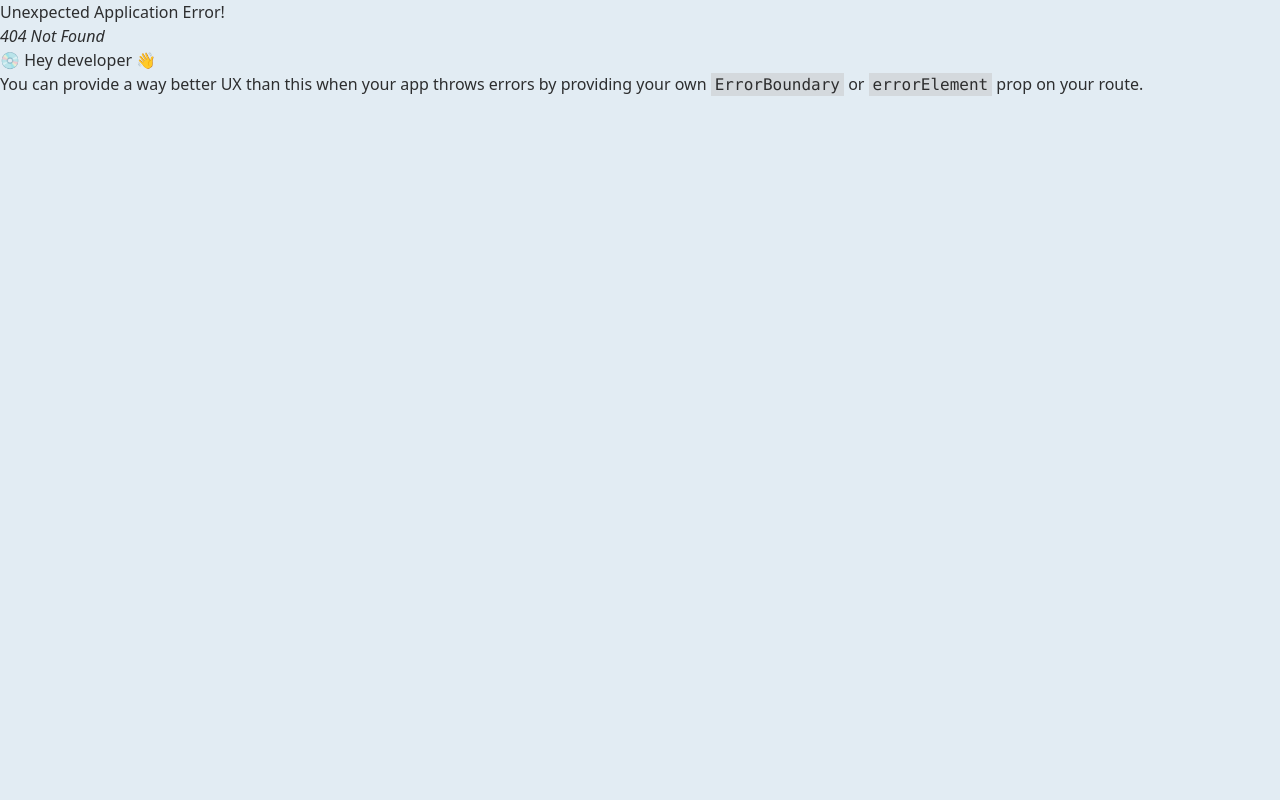
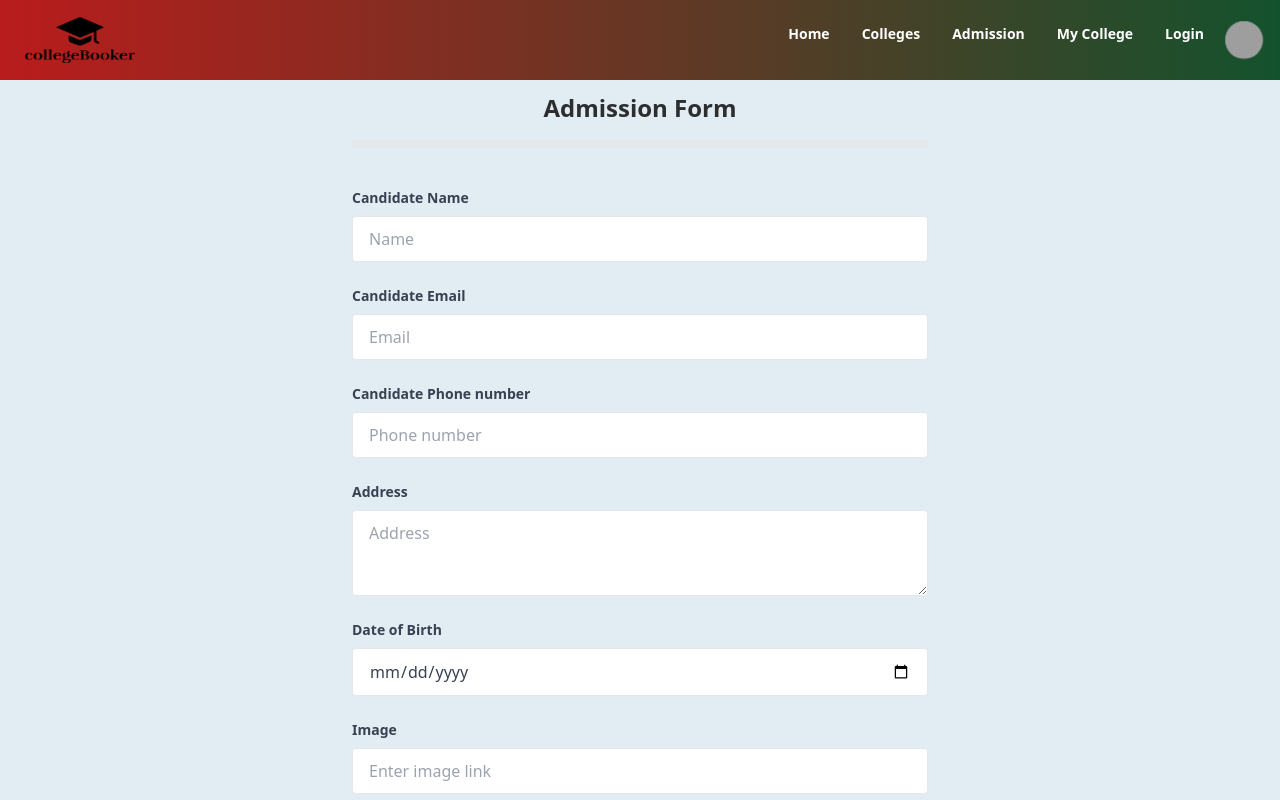
Before and after one commit to Rayhan108/collegeBooker, a React (Vite) app: page /myCollege in a window 1280 px wide. Before the commit this address had no page. Shown: the top 800 px of the page. Built offline with nearby package versions, Linux system fonts and the light colour scheme; grey boxes are pictures that could not be loaded.

Commit message:
added admission pages

```diff
--- a/package.json
+++ b/package.json
@@ -14,9 +14,11 @@
     "match-sorter": "^6.3.1",
     "react": "^18.2.0",
     "react-dom": "^18.2.0",
+    "react-hook-form": "^7.45.2",
     "react-icons": "^4.10.1",
     "react-router-dom": "^6.14.2",
     "sort-by": "^1.2.0",
+    "sweetalert2": "^11.7.20",
     "swiper": "^10.0.4"
   },
   "devDependencies": {
--- a/src/Pages/Admission/AdmissionForm.jsx
+++ b/src/Pages/Admission/AdmissionForm.jsx
@@ -1,11 +1,202 @@
-
+import { Controller, useForm } from "react-hook-form";
+import { useParams } from "react-router-dom";
+import Swal from "sweetalert2";
 
 const AdmissionForm = () => {
+    const { id } = useParams();
+    console.log(id);
+    const {
+      handleSubmit,
+      control,
+      reset,
+      formState: { errors },
+    } = useForm();
+
+    const onSubmit = (data) => {
+      const newApply = { ...data, collegeId: id };
+      fetch("http://localhost:5000/applyColleges", {
+        method: "POST",
+        headers: {
+          "content-type": "application/json",
+        },
+        body: JSON.stringify(newApply),
+      })
+        .then((res) => res.json())
+        .then((data) => {
+          if (data.acknowledged) {
+            Swal.fire("Apply Successful!", "", "success");
+            reset();
+          }
+        });
+    };
+
     return (
-        <div>
+        <>
+        <div className="w-full mb-10 mx-auto max-w-xl">
+          <h2 className="text-2xl text-center font-bold mb-4">Admission Form</h2>
+          <p className="font-5xl font-extrabold border-b-8 border-dimPurple text-black mb-10"></p>
 
+          <form onSubmit={handleSubmit(onSubmit)}>
+            <div className="grid grid-cols-1 gap-6">
+              <div>
+                <label htmlFor="name" className="block text-gray-700 text-sm font-bold mb-2">
+                  Candidate Name
+                </label>
+                <Controller
+                  name="name"
+                  control={control}
+                  defaultValue=""
+                  rules={{ required: "Candidate Name is required" }}
+                  render={({ field }) => (
+                    <input
+                      {...field}
+                      className="appearance-none block w-full bg-white text-gray-700 border border-gray-200 rounded py-3 px-4 leading-tight focus:outline-none focus:bg-white"
+                      type="text"
+                      placeholder="Name"
+                    />
+                  )}
+                />
+                {errors.name && (
+                  <p className="text-red-500 text-xs mt-1">{errors.name.message}</p>
+                )}
+              </div>
+
+              <div>
+                <label htmlFor="email" className="block text-gray-700 text-sm font-bold mb-2">
+                  Candidate Email
+                </label>
+                <Controller
+                  name="email"
+                  control={control}
+                  defaultValue=""
+                  rules={{
+                    required: "Candidate Email is required",
+                    pattern: {
+                      value: /^[A-Z0-9._%+-]+@[A-Z0-9.-]+\.[A-Z]{2,}$/i,
+                      message: "Invalid email address",
+                    },
+                  }}
+                  render={({ field }) => (
+                    <input
+                      {...field}
+                      className="appearance-none block w-full bg-white text-gray-700 border border-gray-200 rounded py-3 px-4 leading-tight focus:outline-none focus:bg-white"
+                      type="text"
+                      placeholder="Email"
+                    />
+                  )}
+                />
+                {errors.email && (
+                  <p className="text-red-500 text-xs mt-1">{errors.email.message}</p>
+                )}
+              </div>
+
+              <div>
+                <label
+                  htmlFor="candidatePhone"
+                  className="block text-gray-700 text-sm font-bold mb-2"
+                >
+                  Candidate Phone number
+                </label>
+                <Controller
+                  name="candidatePhone"
+                  control={control}
+                  rules={{ required: "Candidate Phone number is required" }}
+                  render={({ field }) => (
+                    <input
+                      {...field}
+                      className="appearance-none block w-full bg-white text-gray-700 border border-gray-200 rounded py-3 px-4 leading-tight focus:outline-none focus:bg-white"
+                      type="text"
+                      placeholder="Phone number"
+                    />
+                  )}
+                />
+                {errors.candidatePhone && (
+                  <p className="text-red-500 text-xs mt-1">
+                    {errors.candidatePhone.message}
+                  </p>
+                )}
+              </div>
+
+              <div>
+                <label htmlFor="address" className="block text-gray-700 text-sm font-bold mb-2">
+                  Address
+                </label>
+                <Controller
+                  name="address"
+                  control={control}
+                  defaultValue=""
+                  rules={{ required: "Address is required" }}
+                  render={({ field }) => (
+                    <textarea
+                      {...field}
+                      className="appearance-none block w-full bg-white text-gray-700 border border-gray-200 rounded py-3 px-4 leading-tight focus:outline-none focus:bg-white"
+                      placeholder="Address"
+                      rows="3"
+                    />
+                  )}
+                />
+                {errors.address && (
+                  <p className="text-red-500 text-xs mt-1">{errors.address.message}</p>
+                )}
+              </div>
+
+              <div>
+                <label htmlFor="dateOfBirth" className="block text-gray-700 text-sm font-bold mb-2">
+                  Date of Birth
+                </label>
+                <Controller
+                  name="dateOfBirth"
+                  control={control}
+                  defaultValue=""
+                  rules={{ required: "Date of Birth is required" }}
+                  render={({ field }) => (
+                    <input
+                      {...field}
+                      className="appearance-none block w-full bg-white text-gray-700 border border-gray-200 rounded py-3 px-4 leading-tight focus:outline-none focus:bg-white"
+                      type="date"
+                    />
+                  )}
+                />
+                {errors.dateOfBirth && (
+                  <p className="text-red-500 text-xs mt-1">{errors.dateOfBirth.message}</p>
+                )}
+              </div>
+
+              <div>
+                <label htmlFor="image" className="block text-gray-700 text-sm font-bold mb-2">
+                  Image
+                </label>
+                <Controller
+                  name="image"
+                  control={control}
+                  defaultValue=""
+                  rules={{ required: "Image is required" }}
+                  render={({ field }) => (
+                    <input
+                      {...field}
+                      className="appearance-none w-full bg-white text-gray-700 border border-gray-200 rounded py-3 px-4 leading-tight focus:outline-none focus:bg-white"
+                      type="link"
+                      placeholder="Enter image link"
+                    />
+                  )}
+                />
+                {errors.image && (
+                  <p className="text-red-500 text-xs mt-1">{errors.image.message}</p>
+                )}
+              </div>
+            </div>
+            <div className="flex items-center justify-center mt-8">
+              <button
+                type="submit"
+                className="btn hover:-hue-rotate-90 text-black btn-primary w-full bg-gradient-to-r via-purple-300 from-cyan-500 to-purple-800"
+              >
+                Submit
+              </button>
+            </div>
+          </form>
         </div>
+      </>
+
     );
-};
-
+  };
 export default AdmissionForm;
--- /dev/null
+++ b/src/Pages/MyColleges/MyColleges.jsx
@@ -0,0 +1,11 @@
+
+
+const MyColleges = () => {
+    return (
+        <div>
+
+        </div>
+    );
+};
+
+export default MyColleges;
--- a/src/routes/router.jsx
+++ b/src/routes/router.jsx
@@ -32,6 +32,10 @@ const router = createBrowserRouter([
             path:"/admissionForm/:id",
             element:<AdmissionForm/>
         },
+        {
+            path:"/myCollege",
+            element:<AdmissionForm/>
+        },
       ]
     },
   ]);
```
Also changed, not shown: 1 other file (tests, documents, lock files or other folders).
